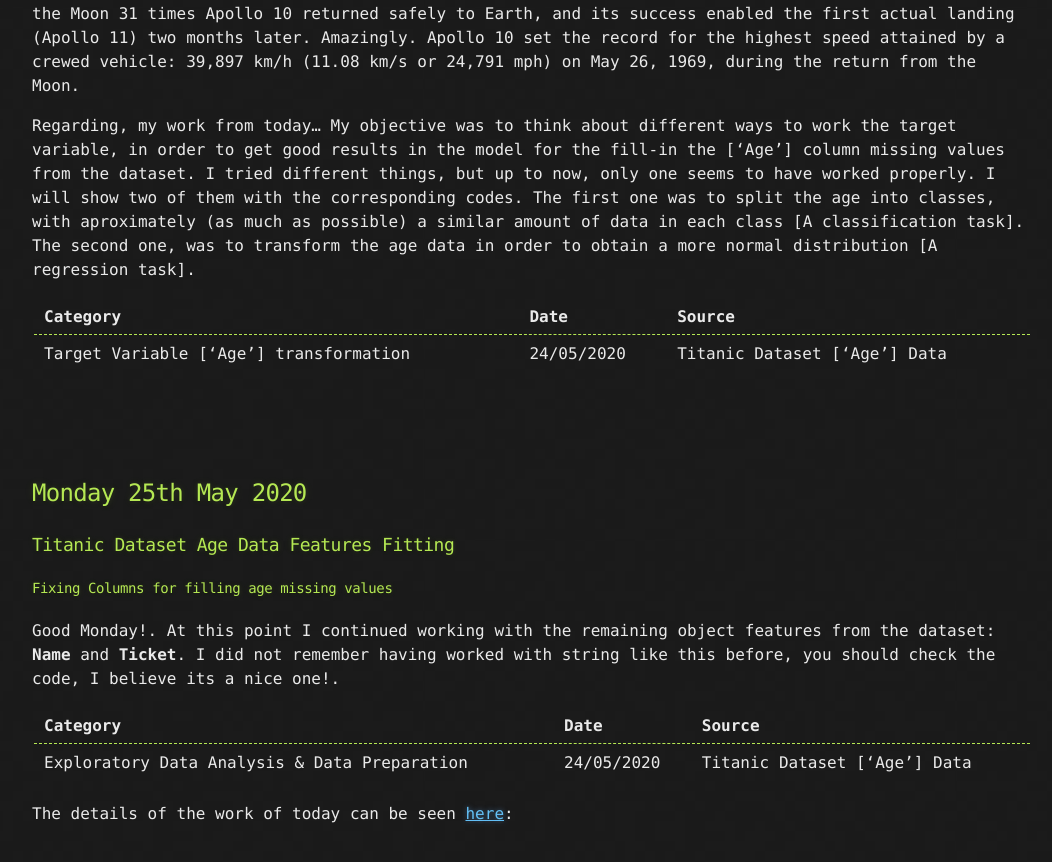
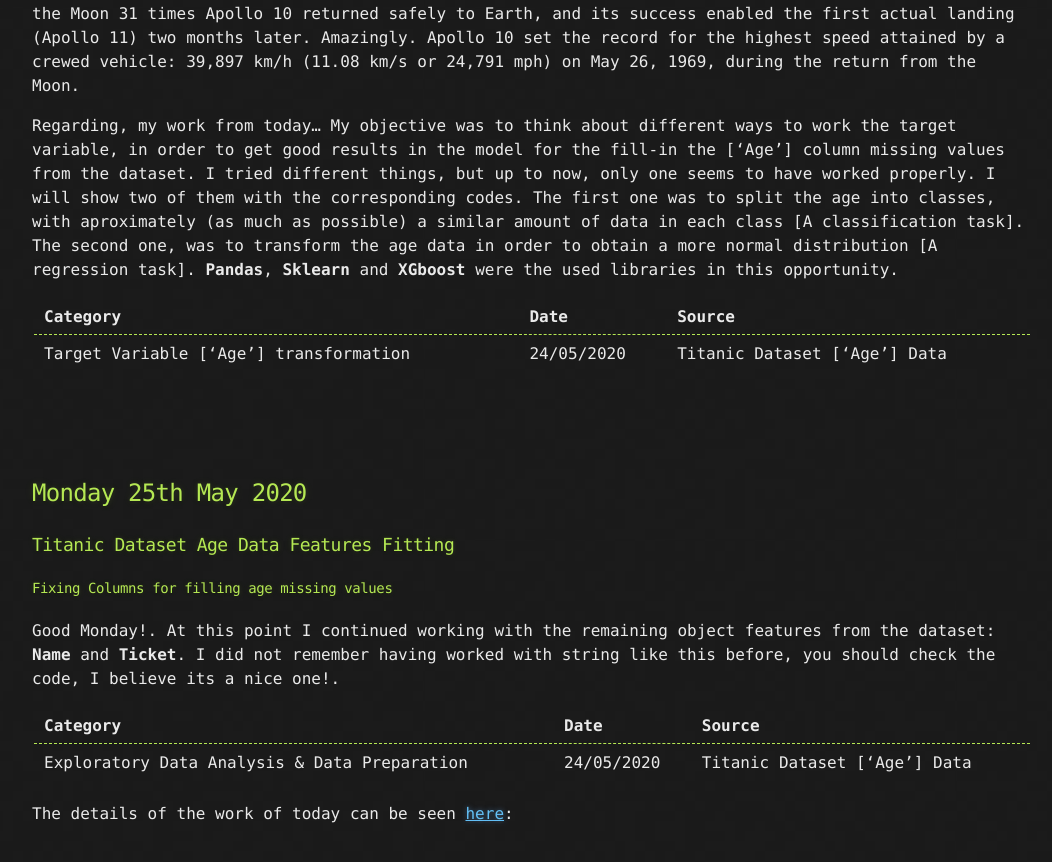
Before and after one commit to PaulB86UK/PP_ART, a Jekyll site: the page built from docs/Blog.md, in a window 1280 px wide and 900 px high, scrolled down 524 px. Shown: the top 862 px of the window, without its empty margins (108-1160 px from the left). Built offline with Jekyll 4.4.1, drawn with Linux system fonts in a browser that asks for light colours; our own code applies the rules of GitHub Pages for plain Markdown files.

Commit message:
Update Blog.md

```diff
--- a/docs/Blog.md
+++ b/docs/Blog.md
@@ -14,7 +14,7 @@ permalink: /Blog/
 An interesting fact is that on this day, 1969, Apollo10 ship returned to earth. Apollo 10 was a May 1969 human spaceflight, the fourth crewed mission in the United States Apollo program, and the second (after Apollo 8) to orbit the Moon. It was the F mission: a "dress rehearsal" for the first Moon landing, testing all the components and procedures just short of actually landing. Astronauts Thomas Stafford and Gene Cernan flew the Apollo Lunar Module (LM) to a descent orbit within 8.4 nautical miles (15.6 km) of the lunar surface, the point where powered descent for landing would begin. After orbiting the Moon 31 times Apollo 10 returned safely to Earth, and its success enabled the first actual landing (Apollo 11) two months later. Amazingly. Apollo 10 set the record for the highest speed attained by a crewed vehicle: 39,897 km/h (11.08 km/s or 24,791 mph) on May 26, 1969, during the return from the Moon.
 
 Regarding, my work from today... My objective was to think about different ways to work the target variable, in order to get good results in the model for the fill-in the ['Age'] column missing values from the dataset.
-I tried different things, but up to now, only one seems to have worked properly. I will show two of them with the corresponding codes. The first one was to split the age into classes, with aproximately (as much as possible) a similar amount of data in each class [A classification task]. The second one, was to transform the age data in order to obtain a more normal distribution [A regression task].
+I tried different things, but up to now, only one seems to have worked properly. I will show two of them with the corresponding codes. The first one was to split the age into classes, with aproximately (as much as possible) a similar amount of data in each class [A classification task]. The second one, was to transform the age data in order to obtain a more normal distribution [A regression task]. **Pandas**, **Sklearn** and **XGboost** were the used libraries in this opportunity.
 
 |                   Category                   |    Date   |            Source            |
 |:---------------------------------------------|:----------|:-----------------------------|
```
